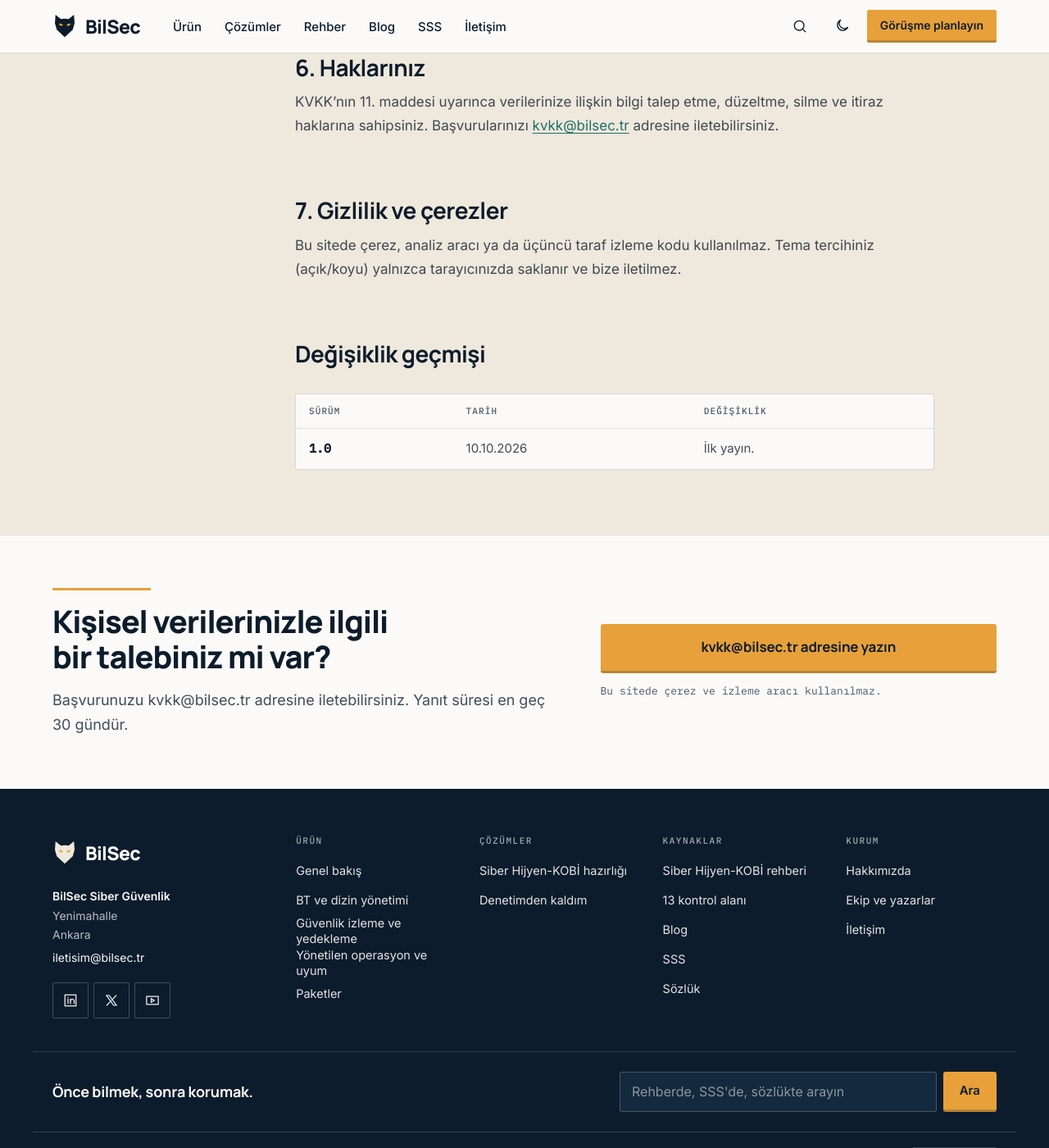
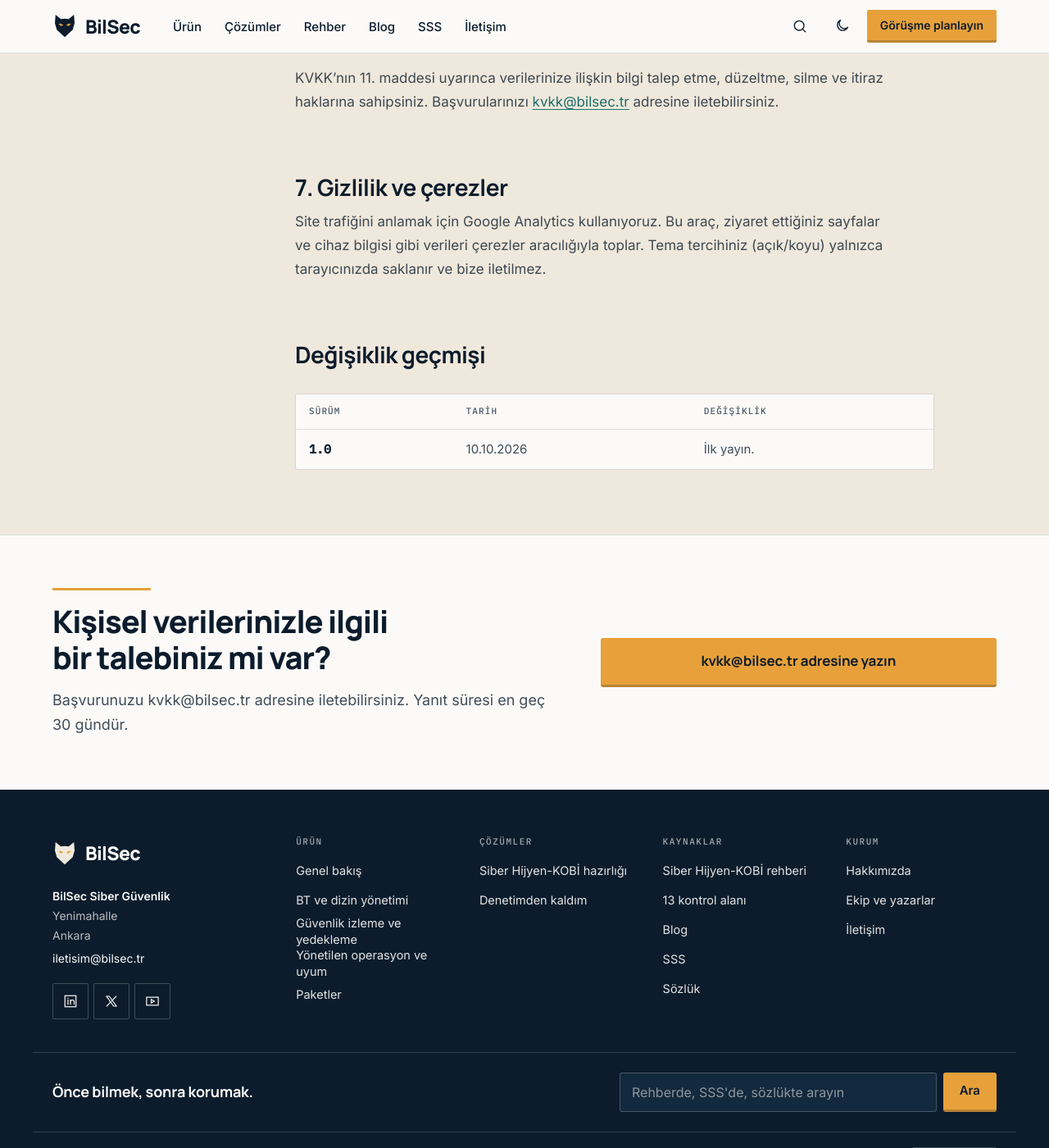
Before and after one commit to sinansh/bilsec-web, a Jekyll site: the page built from kvkk.md, in a window 1280 px wide and 1400 px high, scrolled down 1554 px. Shown: the whole window at 82% size. Built offline with Jekyll 4.4.1, drawn with Linux system fonts in a browser that asks for light colours; some of the changed text lies outside the part shown.

Commit message:
Update cookie policy and Google Analytics integration across multiple files

```diff
--- a/_config.yml
+++ b/_config.yml
@@ -6,7 +6,6 @@
 tagline: BT ekibi olmayan firmalar için yönetilen BT ve siber güvenlik
 description: BilSec, 10–100 çalışanlı firmalar için BT yönetimini, siber güvenlik izlemeyi ve Siber Hijyen-KOBİ uyum kanıtlarını tek platformda yürütür.
 slogan: Önce bilmek, sonra korumak.
-altbilgi_notu: Bu sitede çerez ve izleme aracı kullanılmaz.
 lang: tr
 locale: tr_TR
 timezone: Europe/Istanbul
--- a/_data/cta.yml
+++ b/_data/cta.yml
@@ -34,4 +34,3 @@
   baslik: Kişisel verilerinizle ilgili bir talebiniz mi var?
   metin: Başvurunuzu [kvkk_eposta] adresine iletebilirsiniz. Yanıt süresi en geç 30 gündür.
   birincil: { ad: "[kvkk_eposta] adresine yazın", url: "mailto:[kvkk_eposta]" }
-  not: Bu sitede çerez ve izleme aracı kullanılmaz.
--- a/kvkk.md
+++ b/kvkk.md
@@ -7,7 +7,7 @@
 kirinti: []
 surum: "1.0"
 yururluk: 2026-10-10
-ozet_kutusu: "Bu sitede yalnızca iletişim formuna yazdığınız bilgileri, talebinize yanıt vermek için işliyoruz. Çerez ve izleme aracı kullanmıyoruz. Verileriniz Türkiye'de tutulur ve satış amacıyla kullanılmaz."
+ozet_kutusu: "Bu sitede yalnızca iletişim formuna yazdığınız bilgileri, talebinize yanıt vermek için işliyoruz. Verileriniz Türkiye'de tutulur ve satış amacıyla kullanılmaz."
 gecmis:
   - { surum: "1.0", tarih: 2026-10-10, degisiklik: İlk yayın. }
 ---
@@ -44,4 +44,4 @@
 
 ## 7. Gizlilik ve çerezler {#gizlilik}
 
-Bu sitede çerez, analiz aracı ya da üçüncü taraf izleme kodu kullanılmaz. Tema tercihiniz (açık/koyu) yalnızca tarayıcınızda saklanır ve bize iletilmez.
+Site trafiğini anlamak için Google Analytics kullanıyoruz. Bu araç, ziyaret ettiğiniz sayfalar ve cihaz bilgisi gibi verileri çerezler aracılığıyla toplar. Tema tercihiniz (açık/koyu) yalnızca tarayıcınızda saklanır ve bize iletilmez.
```
Also changed, not shown: _includes/head.html (+9 -0 lines), _sss/bu-sitede-cerez-kullaniliyor-mu.md (+1 -1 lines).
